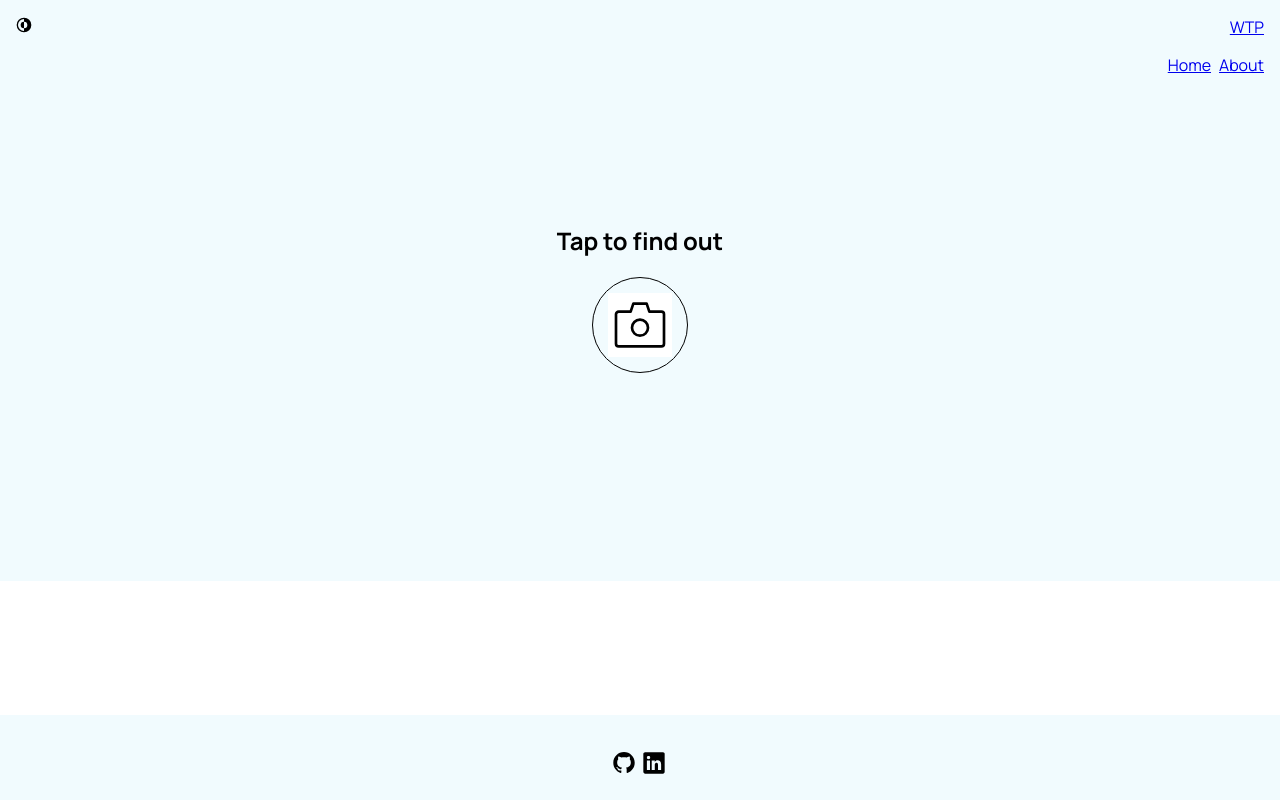
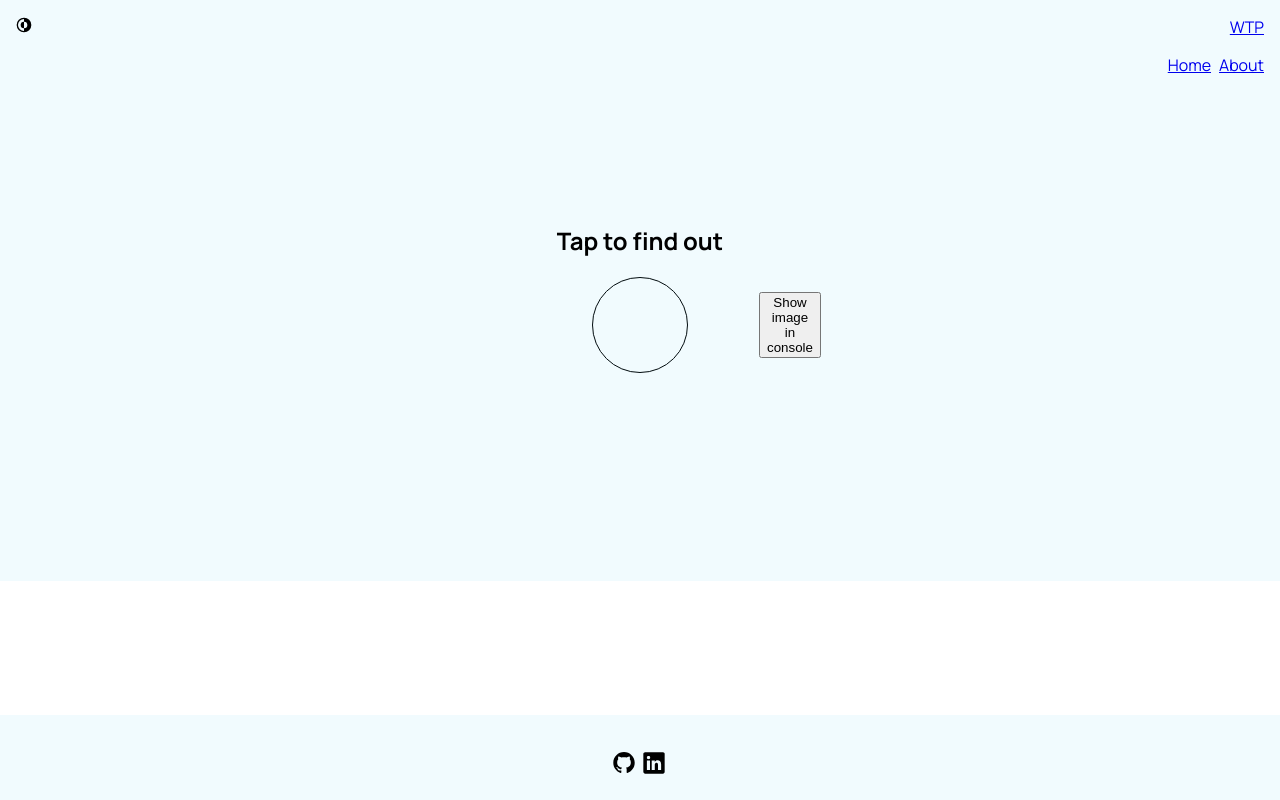
Before and after one commit to burgessolivia/what-the-park-client, a React (Vite) app: page /home in a window 1280 px wide. Built offline with nearby package versions, Linux system fonts and the light colour scheme; no server answers; a web font is replaced by a local one.

Commit message:
camera implemented and screenshots saved through use of react-webcam npm package

```diff
--- a/package.json
+++ b/package.json
@@ -10,9 +10,12 @@
     "preview": "vite preview"
   },
   "dependencies": {
+    "react-camera-pro": "^1.4.0",
     "react-dom": "^18.3.1",
     "react-icons": "^5.3.0",
+    "react-modal": "^3.16.1",
     "react-router-dom": "^6.26.2",
+    "react-webcam": "^7.2.0",
     "sass": "^1.79.1"
   },
   "devDependencies": {
--- /dev/null
+++ b/src/components/Camera/CameraSecond.tsx
@@ -0,0 +1,6 @@
+// import React from "react";
+// import Webcam from "react-webcam";
+
+// export default function Camera() {
+//   const WebcamComponent = () => <Webcam />;
+// }
--- a/src/components/Modal/Modal.jsx
+++ b/src/components/Modal/Modal.jsx
@@ -1 +1,5 @@
-// npm import modal in terminal
+import { useState } from "react";
+
+export default function modal() {
+  return <></>;
+}
--- a/src/pages/HomePage/HomePage.jsx
+++ b/src/pages/HomePage/HomePage.jsx
@@ -1,12 +1,37 @@
 import "./HomePage.scss";
-import camIcon from "../../assets/icons/camera.svg";
+import { IoCameraOutline } from "react-icons/io5";
+import Webcam from "react-webcam";
+import React, { useState } from "react";
+import { useRef } from "react";
 
 export default function HomePage() {
+  const webRef = useRef(null);
+  const [image, setImage] = useState(null);
+  const showImage = () => {
+    if (webRef.current) {
+      const screenshot = webRef.current.getScreenshot();
+      setImage(screenshot); // Set the screenshot as the image source
+      console.log(screenshot); // Log the image data (base64 encoded)
+    }
+  };
+
   return (
     <section className="main">
       <h1 className="main__title"> Tap to find out </h1>
       <div className="main__img-div">
-        <img src={camIcon} alt="Camera Icon" className="main__img" />
+        {/* <IoCameraOutline className="main__img"> */}
+        {/* <CameraComponent /> */}
+        {/* <WebcamComponent /> */}
+        {/* </IoCameraOutline> */}
+        <Webcam ref={webRef} alt="webcam screenshot" />
+        <button
+          onClick={() => {
+            showImage();
+          }}
+        >
+          Show image in console
+        </button>
+        <img src={image} />
       </div>
     </section>
   );
--- a/src/pages/HomePage/HomePage.scss
+++ b/src/pages/HomePage/HomePage.scss
@@ -16,7 +16,7 @@
   }
 
   &__img-div {
-    border: 1px solid black;
+    border: 1px solid $background-dark;
     border-radius: 50px;
     height: 6rem;
     width: 6rem;
@@ -29,5 +29,6 @@
     height: 4rem;
     width: 4rem;
     background-color: $background-light;
+    color: $background-dark;
   }
 }
```
Also changed, not shown: 1 other file (tests, documents, lock files or other folders).
